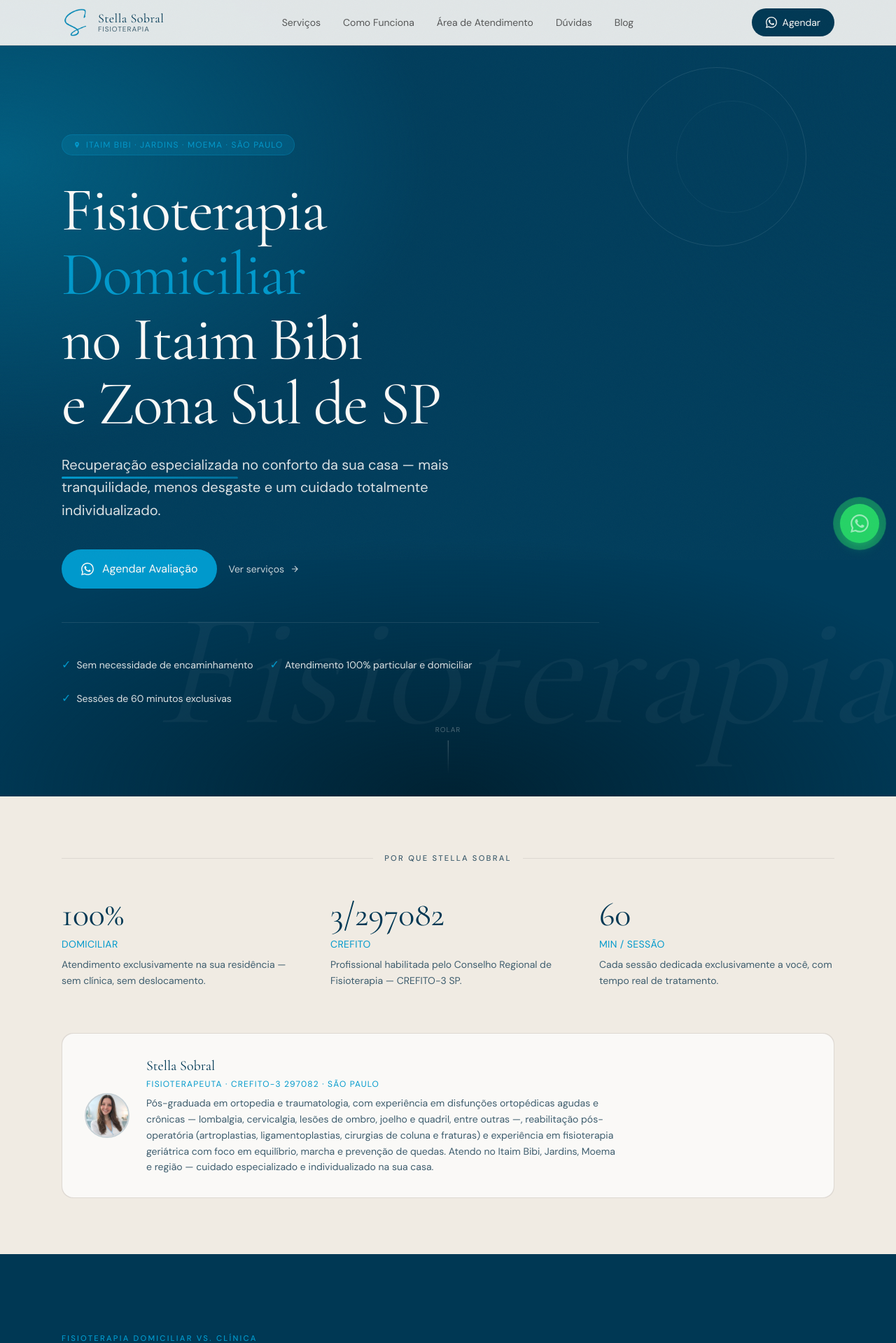
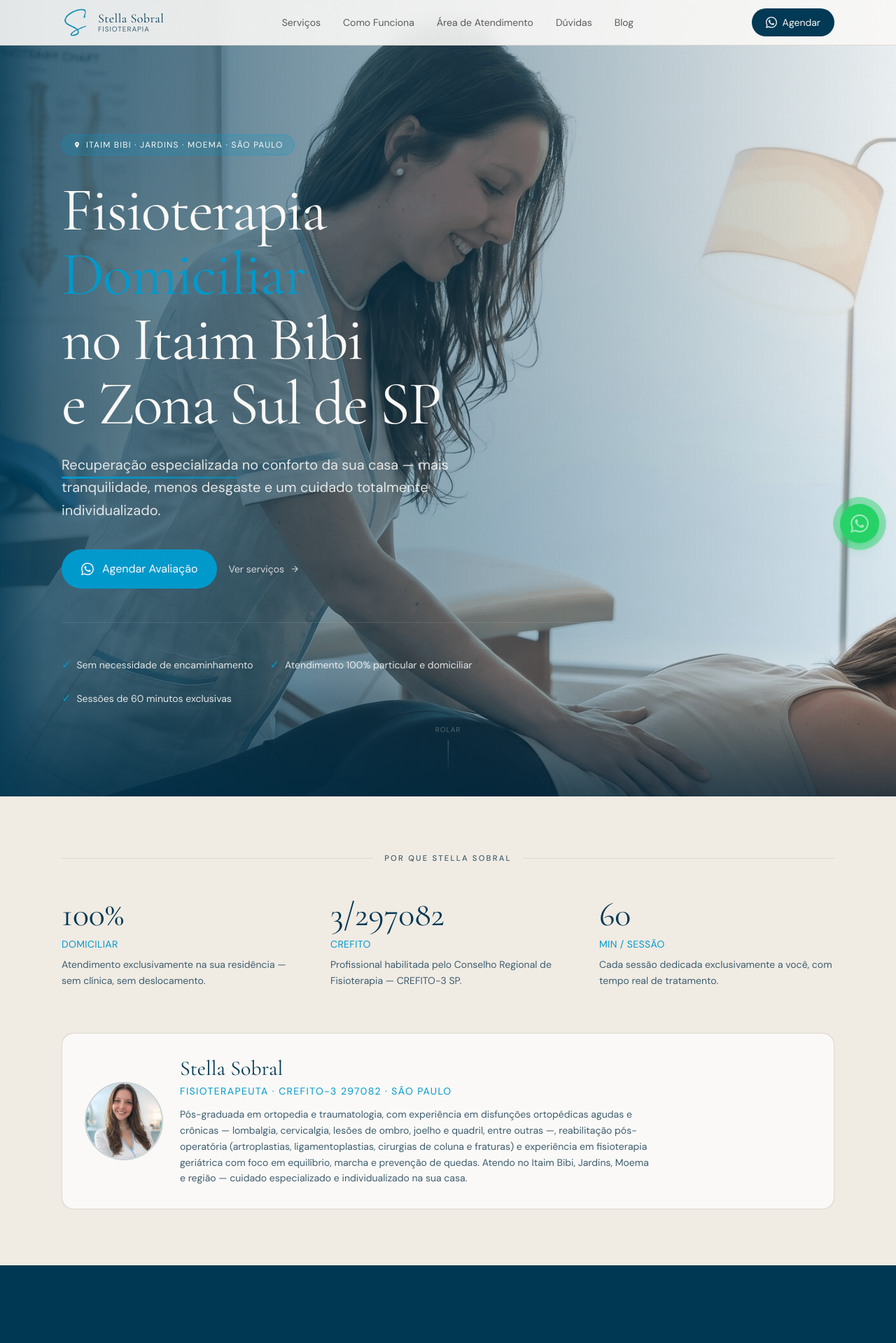
Before and after one commit to Ericckm/Stellafisio, a Next.js app: page / in a window 1280 px wide. Shown: the top 1919 px of the page at 70% size. Built offline with nearby package versions, Linux system fonts and the light colour scheme.

Commit message:
add image background

```diff
--- a/components/sections/Credibility.tsx
+++ b/components/sections/Credibility.tsx
@@ -47,7 +47,7 @@ export default function Credibility() {
                 <p className="font-body font-500 text-sm text-terra tracking-wide uppercase">
                   {stat.label}
                 </p>
-                <p className="font-body text-sm text-muted leading-relaxed">
+                <p className="font-body font-500 text-sm text-muted leading-relaxed">
                   {stat.description}
                 </p>
               </div>
@@ -67,18 +67,18 @@ export default function Credibility() {
               <Image
                 src="/stella.jpg"
                 alt="Stella Sobral, fisioterapeuta domiciliar em São Paulo"
-                width={72}
-                height={72}
-                className="shrink-0 w-16 h-16 rounded-full object-cover border-2 border-verde/20"
+                width={112}
+                height={112}
+                className="shrink-0 w-24 h-24 md:w-28 md:h-28 rounded-full object-cover border-2 border-verde/20"
                 priority
                 unoptimized
               />
               <div>
-                <p className="font-heading text-xl font-600 text-verde mb-1">Stella Sobral</p>
-                <p className="font-body text-xs tracking-widest uppercase text-terra mb-2">
+                <p className="font-heading text-2xl md:text-3xl font-600 text-verde mb-1">Stella Sobral</p>
+                <p className="font-body text-sm tracking-widest uppercase text-terra mb-3">
                   Fisioterapeuta · CREFITO-3 297082 · São Paulo
                 </p>
-                <p className="font-body text-sm text-muted leading-relaxed max-w-2xl">
+                <p className="font-body font-500 text-sm text-muted leading-relaxed max-w-2xl">
                   Pós-graduada em ortopedia e traumatologia, com experiência em disfunções ortopédicas agudas e crônicas — lombalgia, cervicalgia, lesões de ombro, joelho e quadril, entre outras —, reabilitação pós-operatória (artroplastias, ligamentoplastias, cirurgias de coluna e fraturas) e experiência em fisioterapia geriátrica com foco em equilíbrio, marcha e prevenção de quedas. Atendo no Itaim Bibi, Jardins, Moema e região — cuidado especializado e individualizado na sua casa.
                 </p>
               </div>
--- a/components/sections/Hero.tsx
+++ b/components/sections/Hero.tsx
@@ -1,4 +1,5 @@
 import Link from "next/link";
+import Image from "next/image";
 
 const WHATSAPP = "5515996758942";
 const WA_MSG = encodeURIComponent("Olá! Gostaria de agendar uma avaliação de fisioterapia domiciliar.");
@@ -9,37 +10,37 @@ export default function Hero() {
       className="relative min-h-screen flex flex-col justify-center overflow-hidden pt-16"
       aria-label="Apresentação — Fisioterapia Domiciliar Stella Sobral"
     >
-      {/* Background gradient mesh */}
+      {/* Background image */}
+      <div className="absolute inset-0 overflow-hidden">
+        <Image
+          src="/stella-hero.png"
+          alt=""
+          fill
+          priority
+          quality={90}
+          className="object-cover object-[60%_center] scale-105"
+          aria-hidden="true"
+        />
+        {/* Gradient overlay: opaque navy left → transparent right + dark bottom edge */}
         <div
           className="absolute inset-0"
           style={{
             background: `
-            radial-gradient(ellipse 80% 60% at 0% 20%, #005E80 0%, transparent 60%),
-            radial-gradient(ellipse 60% 80% at 100% 10%, #003D5C 0%, transparent 55%),
-            radial-gradient(ellipse 100% 50% at 50% 100%, #002233 0%, transparent 65%),
-            #003D5C
+              linear-gradient(to right,
+                rgba(0,56,84,0.90) 0%,
+                rgba(0,56,84,0.72) 5%,
+                rgba(0,56,84,0.35) 60%,
+                rgba(0,56,84,0.08) 100%
+              ),
+              linear-gradient(to top,
+                rgba(0,30,50,0.65) 0%,
+                transparent 15%
+              )
             `,
           }}
           aria-hidden="true"
         />
-
-      {/* Decorative large italic background text */}
-      <span
-        className="absolute right-0 bottom-16 font-heading italic text-[18vw] leading-none text-creme/[0.04] pointer-events-none select-none hidden md:block"
-        aria-hidden="true"
-      >
-        Fisioterapia
-      </span>
-
-      {/* Decorative circle */}
-      <div
-        className="absolute top-24 right-[10%] w-64 h-64 rounded-full border border-creme/10 hidden lg:block"
-        aria-hidden="true"
-      />
-      <div
-        className="absolute top-36 right-[12%] w-40 h-40 rounded-full border border-creme/5 hidden lg:block"
-        aria-hidden="true"
-      />
+      </div>
 
       {/* Content */}
       <div className="relative max-w-6xl mx-auto px-6 py-20 md:py-32 w-full">
@@ -47,7 +48,7 @@ export default function Hero() {
 
           {/* Location badge */}
           <div className="hero-headline">
-            <span className="inline-flex items-center gap-2 bg-terra/20 text-terra border border-terra/30 text-xs font-body font-500 tracking-widest uppercase px-4 py-1.5 rounded-full mb-8">
+            <span className="inline-flex items-center gap-2 bg-terra/20 text-creme  border border-terra/30 text-xs font-body font-500 tracking-widest uppercase px-4 py-1.5 rounded-full mb-8">
               <svg width="10" height="10" viewBox="0 0 24 24" fill="currentColor" aria-hidden="true">
                 <path d="M12 2C8.13 2 5 5.13 5 9c0 5.25 7 13 7 13s7-7.75 7-13c0-3.87-3.13-7-7-7zm0 9.5c-1.38 0-2.5-1.12-2.5-2.5s1.12-2.5 2.5-2.5 2.5 1.12 2.5 2.5-1.12 2.5-2.5 2.5z" />
               </svg>
```
Also changed, not shown: public/stella-hero.png (added). Lines whose indentation alone changed are shown as unchanged.
